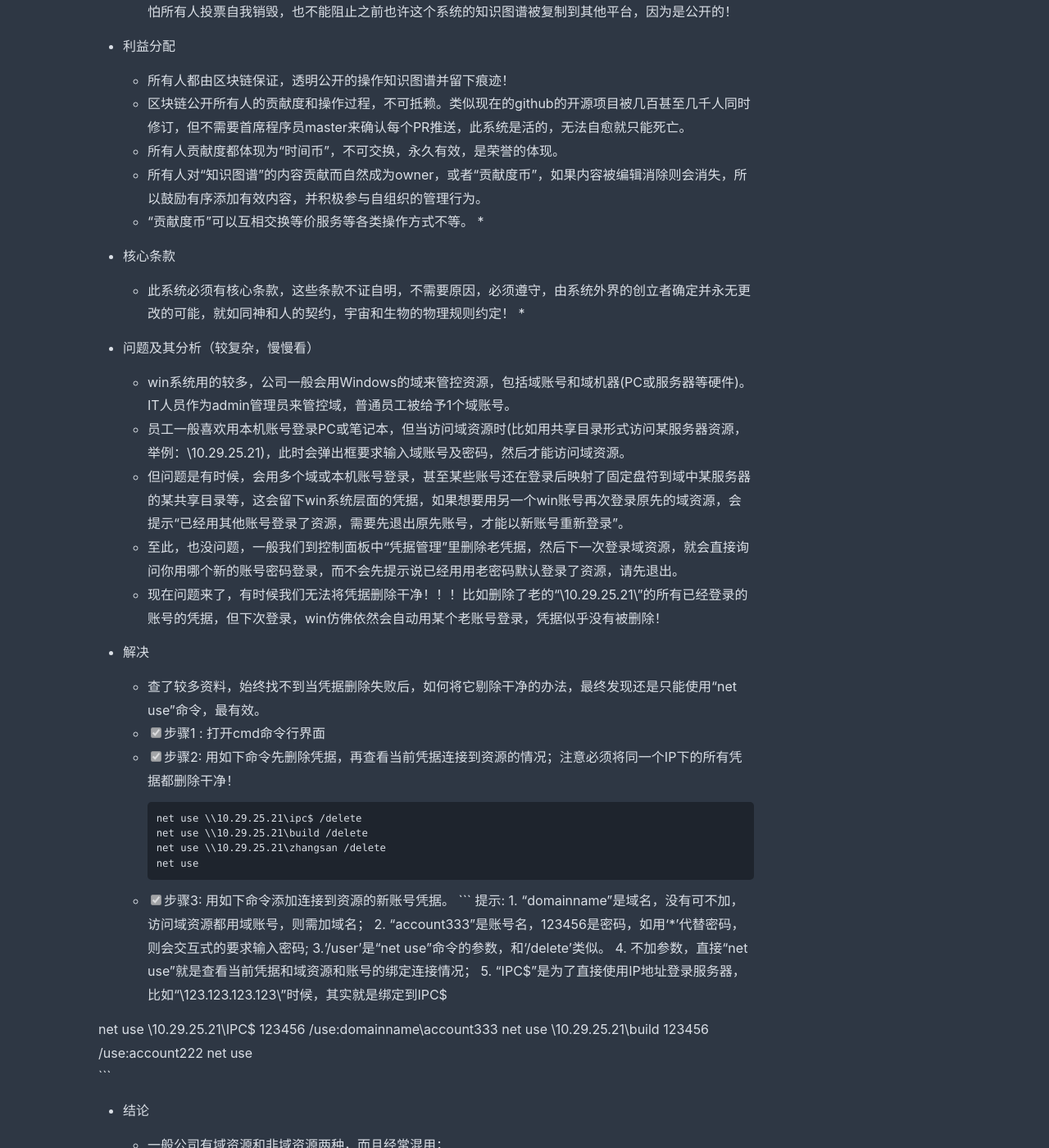
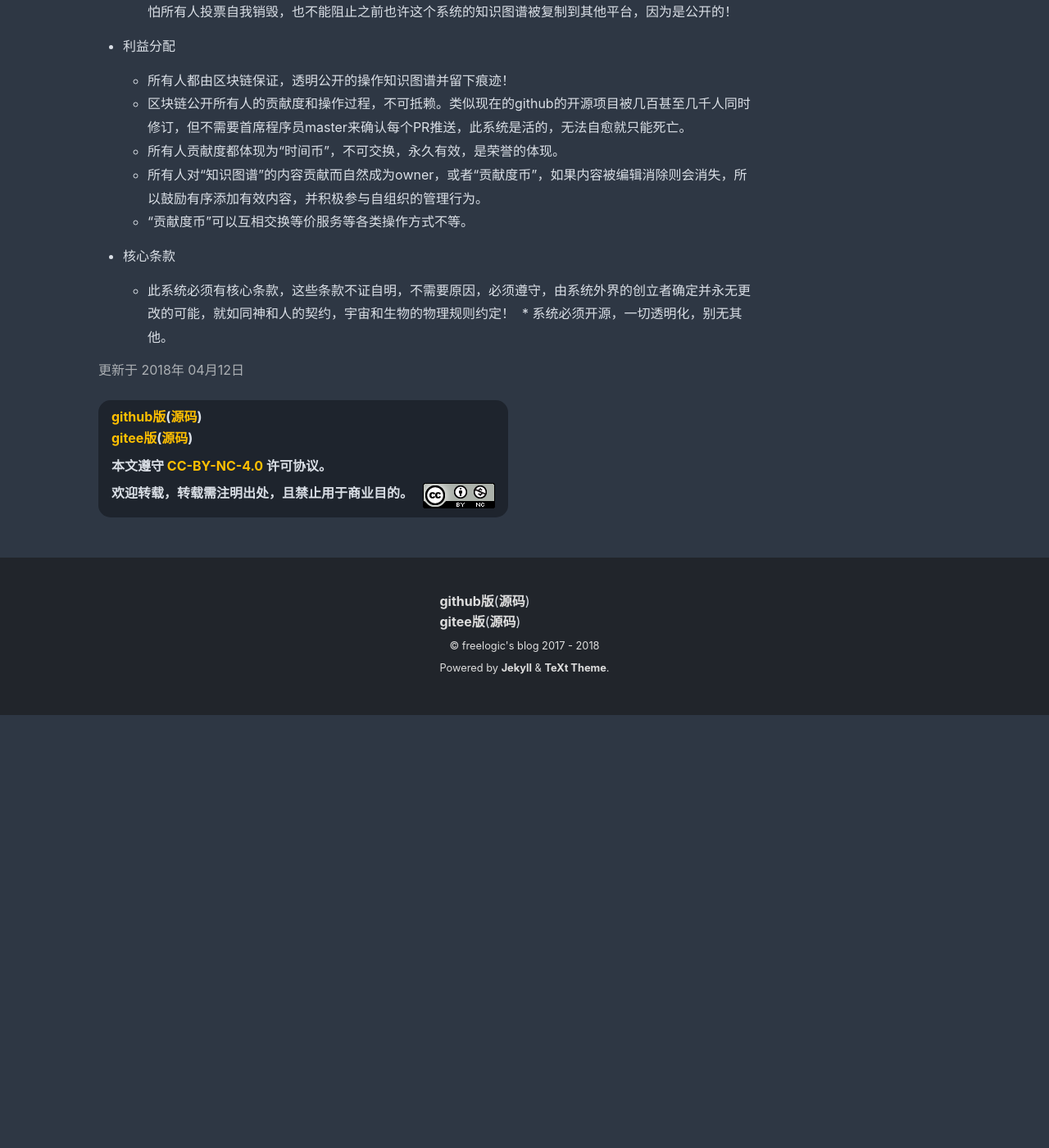
Before and after one commit to freelogic/freelogic.github.io, a Jekyll site: the page built from _posts/2018-04-12-一种实现基于区块链的知识图谱的想法.md, in a window 1280 px wide and 1400 px high, scrolled down 1217 px. Shown: the whole window at 82% size. Built offline with Jekyll 4.4.1, drawn with Linux system fonts in a browser that asks for light colours; nearby versions of some CDN libraries; after the commit the page ends 2089 px from its top, so only the background shows below that; some of the changed text lies outside the part shown.

Commit message:
Update 2018-04-12-一种实现基于区块链的知识图谱的想法.md

````diff
--- a/_posts/2018-04-12-一种实现基于区块链的知识图谱的想法.md
+++ b/_posts/2018-04-12-一种实现基于区块链的知识图谱的想法.md
@@ -37,46 +37,7 @@ modify_date: 2018-04-12
   * 所有人贡献度都体现为“时间币”，不可交换，永久有效，是荣誉的体现。
   * 所有人对“知识图谱”的内容贡献而自然成为owner，或者“贡献度币”，如果内容被编辑消除则会消失，所以鼓励有序添加有效内容，并积极参与自组织的管理行为。
   * “贡献度币”可以互相交换等价服务等各类操作方式不等。
-  *
 
 * 核心条款
   * 此系统必须有核心条款，这些条款不证自明，不需要原因，必须遵守，由系统外界的创立者确定并永无更改的可能，就如同神和人的契约，宇宙和生物的物理规则约定！
-  *
-
-
-* 问题及其分析（较复杂，慢慢看）
-  * win系统用的较多，公司一般会用Windows的域来管控资源，包括域账号和域机器(PC或服务器等硬件)。IT人员作为admin管理员来管控域，普通员工被给予1个域账号。
-  * 员工一般喜欢用本机账号登录PC或笔记本，但当访问域资源时(比如用共享目录形式访问某服务器资源，举例：\\10.29.25.21)，此时会弹出框要求输入域账号及密码，然后才能访问域资源。
-  * 但问题是有时候，会用多个域或本机账号登录，甚至某些账号还在登录后映射了固定盘符到域中某服务器的某共享目录等，这会留下win系统层面的凭据，如果想要用另一个win账号再次登录原先的域资源，会提示“已经用其他账号登录了资源，需要先退出原先账号，才能以新账号重新登录”。
-  * 至此，也没问题，一般我们到控制面板中“凭据管理”里删除老凭据，然后下一次登录域资源，就会直接询问你用哪个新的账号密码登录，而不会先提示说已经用用老密码默认登录了资源，请先退出。
-  * 现在问题来了，有时候我们无法将凭据删除干净！！！比如删除了老的“\\10.29.25.21\”的所有已经登录的账号的凭据，但下次登录，win仿佛依然会自动用某个老账号登录，凭据似乎没有被删除！
-
-* 解决
-  * 查了较多资料，始终找不到当凭据删除失败后，如何将它剔除干净的办法，最终发现还是只能使用“net use”命令，最有效。
-  * [x] 步骤1 : 打开cmd命令行界面
-  * [x] 步骤2:  用如下命令先删除凭据，再查看当前凭据连接到资源的情况；注意必须将同一个IP下的所有凭据都删除干净！
-```
-net use \\10.29.25.21\ipc$ /delete
-net use \\10.29.25.21\build /delete
-net use \\10.29.25.21\zhangsan /delete
-net use
-```
-  * [x] 步骤3:  用如下命令添加连接到资源的新账号凭据。
-```
-提示:
-1. "domainname"是域名，没有可不加，访问域资源都用域账号，则需加域名；
-2. "account333"是账号名，123456是密码，如用‘*’代替密码，则会交互式的要求输入密码;
-3.‘/user’是“net use”命令的参数，和‘/delete’类似。
-4. 不加参数，直接“net use”就是查看当前凭据和域资源和账号的绑定连接情况；
-5. “IPC$”是为了直接使用IP地址登录服务器，比如“\\123.123.123.123\”时候，其实就是绑定到IPC$
-
-net use \\10.29.25.21\IPC$ 123456 /use:domainname\account333
-net use \\10.29.25.21\build 123456 /use:account222
-net use
-```
-* 结论
-  * 一般公司有域资源和非域资源两种，而且经常混用；
-  * 某本地PC或笔记本一般也会用多个账号登录本机或远端其他域账号；
-  * 域账号在登录本机后，随后访问域资源就不再需要输入域账号了。而如果用本机账号登录本机，随后访问域资源就额外需要提示输入域账号；
-  * 如果域账号或本机账号有变化，有问题，密码无效，或者小号等等情况。出问题的老账号如果绑定了某域资源，它的凭据很可能被WIN记录，而且控制面板里面删除不干净！！！
-  * 此时只能用“net use”命令解决问题。
+  * 系统必须开源，一切透明化，别无其他。
````
